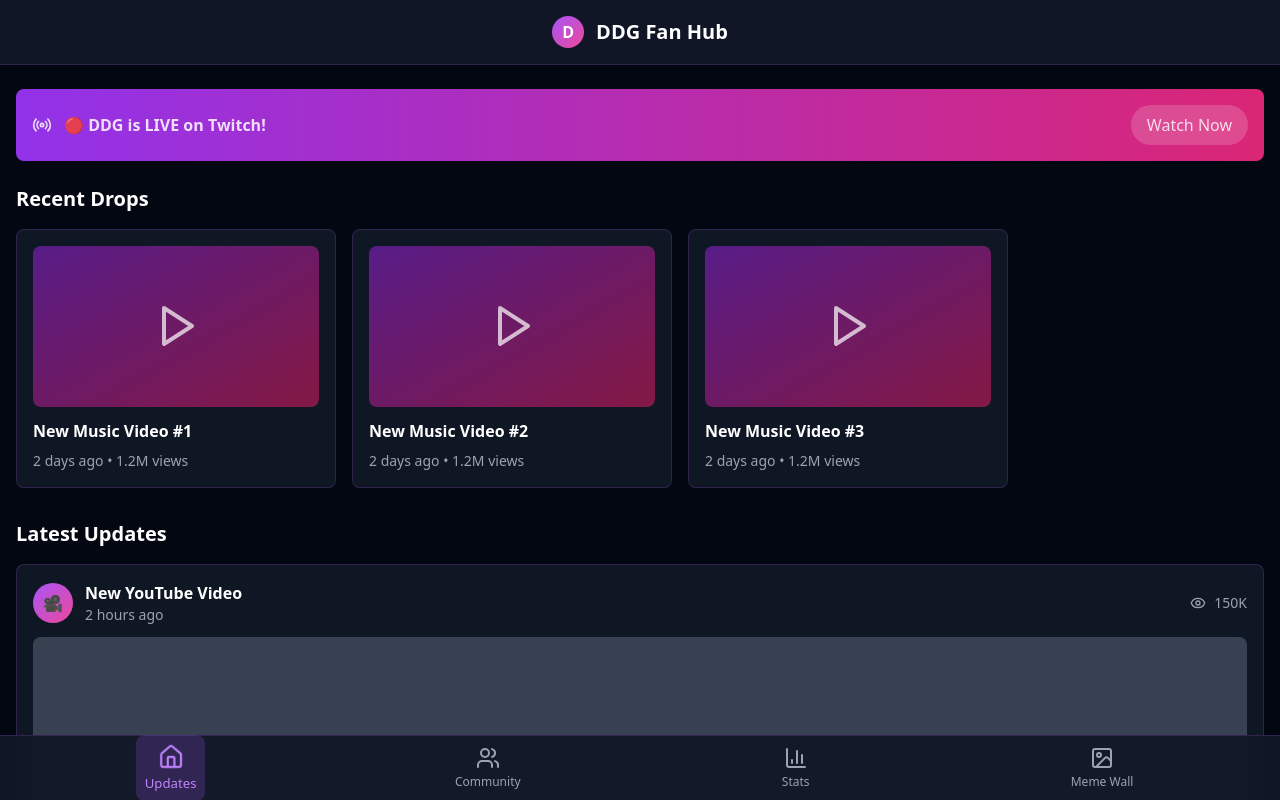
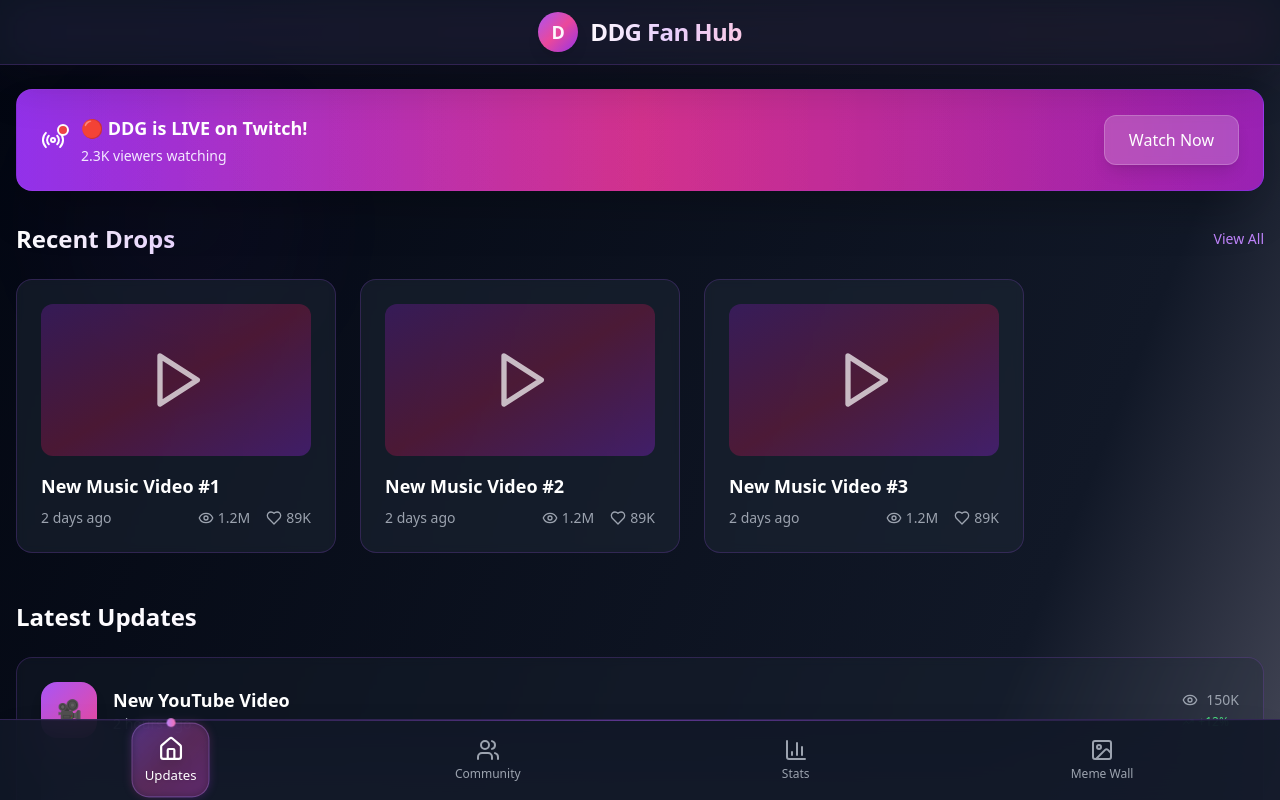
Before and after one commit to chriscod3/neon-fan-hub, a React (Vite) app: page / in a window 1280 px wide. Shown: the top 800 px of the page. Built offline with nearby package versions, Linux system fonts and the light colour scheme.

Commit message:
Refactor: Improve UI aesthetics
Enhance the overall visual appeal of the application.

```diff
--- a/src/components/BottomNavigation.tsx
+++ b/src/components/BottomNavigation.tsx
@@ -16,8 +16,11 @@ const tabs = [
 
 export function BottomNavigation({ activeTab, onTabChange }: BottomNavigationProps) {
   return (
-    <div className="fixed bottom-0 left-0 right-0 bg-gray-900/95 backdrop-blur-lg border-t border-purple-500/20 z-50">
-      <div className="flex items-center justify-around h-16 px-4">
+    <div className="fixed bottom-0 left-0 right-0 bg-gray-900/90 backdrop-blur-xl border-t border-purple-500/20 z-50 shadow-2xl">
+      {/* Gradient line at top */}
+      <div className="absolute top-0 left-0 right-0 h-px bg-gradient-to-r from-transparent via-purple-500/50 to-transparent"></div>
+
+      <div className="flex items-center justify-around h-20 px-4 relative">
         {tabs.map((tab) => {
           const Icon = tab.icon;
           const isActive = activeTab === tab.id;
@@ -27,14 +30,42 @@ export function BottomNavigation({ activeTab, onTabChange }: BottomNavigationPro
               key={tab.id}
               onClick={() => onTabChange(tab.id)}
               className={cn(
-                "flex flex-col items-center justify-center p-2 rounded-lg transition-all duration-300",
+                "flex flex-col items-center justify-center p-3 rounded-2xl transition-all duration-500 transform relative group",
                 isActive
-                  ? "text-purple-400 bg-purple-500/20 scale-110"
-                  : "text-gray-400 hover:text-purple-300"
+                  ? "text-white scale-110"
+                  : "text-gray-400 hover:text-purple-300 hover:scale-105"
               )}
             >
-              <Icon className={cn("w-6 h-6 mb-1", isActive && "animate-pulse")} />
-              <span className="text-xs font-medium">{tab.label}</span>
+              {/* Active background with glow */}
+              {isActive && (
+                <>
+                  <div className="absolute inset-0 bg-gradient-to-br from-purple-500/30 via-pink-500/20 to-purple-600/30 rounded-2xl blur-sm"></div>
+                  <div className="absolute inset-0 bg-gradient-to-br from-purple-500/20 to-pink-500/20 rounded-2xl border border-purple-400/30"></div>
+                </>
+              )}
+
+              {/* Hover glow */}
+              {!isActive && (
+                <div className="absolute inset-0 bg-purple-500/10 rounded-2xl opacity-0 group-hover:opacity-100 transition-opacity duration-300"></div>
+              )}
+
+              <div className="relative z-10 flex flex-col items-center space-y-1">
+                <Icon className={cn(
+                  "w-6 h-6 transition-all duration-300",
+                  isActive && "drop-shadow-lg"
+                )} />
+                <span className={cn(
+                  "text-xs font-medium transition-all duration-300",
+                  isActive ? "text-white drop-shadow-sm" : "text-gray-400"
+                )}>
+                  {tab.label}
+                </span>
+              </div>
+
+              {/* Active indicator dot */}
+              {isActive && (
+                <div className="absolute -top-1 left-1/2 transform -translate-x-1/2 w-2 h-2 bg-gradient-to-r from-purple-400 to-pink-400 rounded-full animate-pulse"></div>
+              )}
             </button>
           );
         })}
--- a/src/components/UpdatesTab.tsx
+++ b/src/components/UpdatesTab.tsx
@@ -1,76 +1,114 @@
 
-import { Play, Radio, Eye } from 'lucide-react';
+import { Play, Radio, Eye, TrendingUp, Heart } from 'lucide-react';
 import { useState, useEffect } from 'react';
 
 export function UpdatesTab() {
   const [isLive, setIsLive] = useState(true);
 
   return (
-    <div className="space-y-6 pb-20">
+    <div className="space-y-8 pb-24">
       {/* Twitch Live Bar */}
-      <div className={`relative overflow-hidden rounded-lg ${isLive ? 'bg-gradient-to-r from-purple-600 to-pink-600' : 'bg-gray-800'} p-4`}>
-        <div className="flex items-center justify-between">
-          <div className="flex items-center space-x-3">
-            <Radio className={`w-5 h-5 ${isLive ? 'text-white animate-pulse' : 'text-gray-400'}`} />
-            <span className="font-bold text-white">
-              {isLive ? '🔴 DDG is LIVE on Twitch!' : 'DDG is offline'}
-            </span>
+      <div className={`relative overflow-hidden rounded-2xl ${isLive ? 'bg-gradient-to-r from-purple-600 via-pink-600 to-purple-700' : 'bg-gray-800/50'} p-6 shadow-2xl border border-purple-500/20`}>
+        <div className="flex items-center justify-between relative z-10">
+          <div className="flex items-center space-x-4">
+            <div className="relative">
+              <Radio className={`w-6 h-6 ${isLive ? 'text-white' : 'text-gray-400'}`} />
+              {isLive && (
+                <div className="absolute -top-1 -right-1 w-3 h-3 bg-red-500 rounded-full animate-pulse border-2 border-white"></div>
+              )}
+            </div>
+            <div>
+              <span className="font-bold text-white text-lg">
+                {isLive ? '🔴 DDG is LIVE on Twitch!' : 'DDG is offline'}
+              </span>
+              {isLive && (
+                <p className="text-purple-100 text-sm mt-1">2.3K viewers watching</p>
+              )}
+            </div>
           </div>
           {isLive && (
-            <button className="bg-white/20 hover:bg-white/30 px-4 py-2 rounded-full text-white font-medium transition-all">
+            <button className="bg-white/20 hover:bg-white/30 backdrop-blur-sm px-6 py-3 rounded-xl text-white font-medium transition-all duration-300 transform hover:scale-105 shadow-lg border border-white/20">
               Watch Now
             </button>
           )}
         </div>
         {isLive && (
-          <div className="absolute inset-0 bg-gradient-to-r from-purple-600/50 to-pink-600/50 animate-pulse opacity-30"></div>
+          <>
+            <div className="absolute inset-0 bg-gradient-to-r from-purple-600/30 to-pink-600/30 animate-pulse"></div>
+            <div className="absolute top-0 left-0 w-full h-full bg-gradient-to-r from-transparent via-white/5 to-transparent animate-pulse"></div>
+          </>
         )}
       </div>
 
       {/* Recent Drops Carousel */}
-      <div className="space-y-4">
-        <h2 className="text-xl font-bold text-white">Recent Drops</h2>
-        <div className="flex space-x-4 overflow-x-auto pb-2">
+      <div className="space-y-6">
+        <div className="flex items-center justify-between">
+          <h2 className="text-2xl font-bold bg-gradient-to-r from-white to-purple-200 bg-clip-text text-transparent">Recent Drops</h2>
+          <button className="text-purple-400 hover:text-purple-300 text-sm font-medium transition-colors">
+            View All
+          </button>
+        </div>
+        <div className="flex space-x-6 overflow-x-auto pb-4 scrollbar-hide">
           {[1, 2, 3].map((index) => (
-            <div key={index} className="flex-none w-80 bg-gray-800/50 rounded-lg p-4 border border-purple-500/20">
-              <div className="aspect-video bg-gradient-to-br from-purple-900 to-pink-900 rounded-lg mb-3 flex items-center justify-center">
-                <Play className="w-12 h-12 text-white/70" />
+            <div key={index} className="flex-none w-80 bg-gray-800/50 backdrop-blur-sm rounded-2xl p-6 border border-purple-500/20 hover:border-purple-400/40 transition-all duration-500 transform hover:scale-105 hover:shadow-2xl group">
+              <div className="aspect-video bg-gradient-to-br from-purple-900/50 via-pink-900/50 to-purple-800/50 rounded-xl mb-4 flex items-center justify-center relative overflow-hidden group-hover:scale-105 transition-transform duration-300">
+                <div className="absolute inset-0 bg-gradient-to-br from-purple-500/20 to-pink-500/20 opacity-0 group-hover:opacity-100 transition-opacity duration-300"></div>
+                <Play className="w-16 h-16 text-white/70 relative z-10 group-hover:scale-110 transition-transform duration-300" />
               </div>
-              <h3 className="font-semibold text-white mb-2">New Music Video #{index}</h3>
-              <p className="text-gray-400 text-sm">2 days ago • 1.2M views</p>
+              <h3 className="font-semibold text-white mb-2 text-lg">New Music Video #{index}</h3>
+              <div className="flex items-center justify-between text-gray-400 text-sm">
+                <span>2 days ago</span>
+                <div className="flex items-center space-x-4">
+                  <div className="flex items-center space-x-1">
+                    <Eye className="w-4 h-4" />
+                    <span>1.2M</span>
+                  </div>
+                  <div className="flex items-center space-x-1">
+                    <Heart className="w-4 h-4" />
+                    <span>89K</span>
+                  </div>
+                </div>
+              </div>
             </div>
           ))}
         </div>
       </div>
 
       {/* Content Feed */}
-      <div className="space-y-4">
-        <h2 className="text-xl font-bold text-white">Latest Updates</h2>
+      <div className="space-y-6">
+        <h2 className="text-2xl font-bold bg-gradient-to-r from-white to-purple-200 bg-clip-text text-transparent">Latest Updates</h2>
         {[
-          { type: 'youtube', title: 'New YouTube Video', time: '2 hours ago', views: '150K' },
-          { type: 'instagram', title: 'IG Reel', time: '5 hours ago', views: '89K' },
-          { type: 'music', title: 'Latest Music Drop', time: '1 day ago', views: '500K' },
+          { type: 'youtube', title: 'New YouTube Video', time: '2 hours ago', views: '150K', engagement: '+12%' },
+          { type: 'instagram', title: 'IG Reel', time: '5 hours ago', views: '89K', engagement: '+8%' },
+          { type: 'music', title: 'Latest Music Drop', time: '1 day ago', views: '500K', engagement: '+25%' },
         ].map((post, index) => (
-          <div key={index} className="bg-gray-800/50 rounded-lg p-4 border border-purple-500/20 hover:border-purple-400/40 transition-all cursor-pointer">
-            <div className="flex items-center justify-between mb-3">
-              <div className="flex items-center space-x-3">
-                <div className="w-10 h-10 bg-gradient-to-br from-purple-500 to-pink-500 rounded-full flex items-center justify-center">
+          <div key={index} className="bg-gray-800/30 backdrop-blur-sm rounded-2xl p-6 border border-purple-500/20 hover:border-purple-400/40 transition-all duration-500 cursor-pointer group hover:shadow-2xl">
+            <div className="flex items-center justify-between mb-4">
+              <div className="flex items-center space-x-4">
+                <div className="w-14 h-14 bg-gradient-to-br from-purple-500 to-pink-500 rounded-2xl flex items-center justify-center text-white text-xl shadow-lg group-hover:shadow-purple-500/25 transition-all duration-300">
                   {post.type === 'youtube' && '🎥'}
                   {post.type === 'instagram' && '📸'}
                   {post.type === 'music' && '🎶'}
                 </div>
                 <div>
-                  <h3 className="font-semibold text-white">{post.title}</h3>
+                  <h3 className="font-semibold text-white text-lg">{post.title}</h3>
                   <p className="text-gray-400 text-sm">{post.time}</p>
                 </div>
               </div>
-              <div className="flex items-center space-x-2 text-gray-400">
-                <Eye className="w-4 h-4" />
-                <span className="text-sm">{post.views}</span>
+              <div className="text-right">
+                <div className="flex items-center space-x-2 text-gray-400 mb-1">
+                  <Eye className="w-4 h-4" />
+                  <span className="text-sm font-medium">{post.views}</span>
+                </div>
+                <div className="flex items-center space-x-1 text-green-400 text-xs">
+                  <TrendingUp className="w-3 h-3" />
+                  <span>{post.engagement}</span>
+                </div>
               </div>
             </div>
-            <div className="aspect-video bg-gray-700 rounded-lg flex items-center justify-center">
-              <Play className="w-8 h-8 text-white/50" />
+            <div className="aspect-video bg-gradient-to-br from-gray-700/50 to-gray-800/50 rounded-xl flex items-center justify-center group-hover:scale-[1.02] transition-transform duration-300 relative overflow-hidden">
+              <div className="absolute inset-0 bg-gradient-to-br from-purple-500/10 to-pink-500/10 opacity-0 group-hover:opacity-100 transition-opacity duration-300"></div>
+              <Play className="w-12 h-12 text-white/50 relative z-10" />
             </div>
           </div>
         ))}
--- a/src/index.css
+++ b/src/index.css
@@ -1,3 +1,4 @@
+
 @tailwind base;
 @tailwind components;
 @tailwind utilities;
@@ -39,19 +40,12 @@ All colors MUST be HSL.
     --radius: 0.5rem;
 
     --sidebar-background: 0 0% 98%;
-
     --sidebar-foreground: 240 5.3% 26.1%;
-
     --sidebar-primary: 240 5.9% 10%;
-
     --sidebar-primary-foreground: 0 0% 98%;
-
     --sidebar-accent: 240 4.8% 95.9%;
-
     --sidebar-accent-foreground: 240 5.9% 10%;
-
     --sidebar-border: 220 13% 91%;
-
     --sidebar-ring: 217.2 91.2% 59.8%;
   }
 
@@ -103,3 +97,44 @@ All colors MUST be HSL.
     @apply bg-background text-foreground;
   }
 }
+
+@layer utilities {
+  /* Hide scrollbar for Chrome, Safari and Opera */
+  .scrollbar-hide {
+    -ms-overflow-style: none;  /* IE and Edge */
+    scrollbar-width: none;  /* Firefox */
+  }
+
+  .scrollbar-hide::-webkit-scrollbar {
+    display: none;
+  }
+
+  /* Custom animations */
+  .animate-fade-in {
+    animation: fadeIn 0.6s ease-out;
+  }
+
+  @keyframes fadeIn {
+    from {
+      opacity: 0;
+      transform: translateY(20px);
+    }
+    to {
+      opacity: 1;
+      transform: translateY(0);
+    }
+  }
+
+  /* Glass morphism utilities */
+  .glass {
+    background: rgba(255, 255, 255, 0.1);
+    backdrop-filter: blur(10px);
+    border: 1px solid rgba(255, 255, 255, 0.2);
+  }
+
+  .glass-dark {
+    background: rgba(0, 0, 0, 0.2);
+    backdrop-filter: blur(10px);
+    border: 1px solid rgba(255, 255, 255, 0.1);
+  }
+}
--- a/src/pages/Index.tsx
+++ b/src/pages/Index.tsx
@@ -25,22 +25,35 @@ const Index = () => {
   };
 
   return (
-    <div className="min-h-screen bg-gray-950">
+    <div className="min-h-screen bg-gradient-to-br from-gray-950 via-gray-900 to-purple-950/20 relative overflow-hidden">
+      {/* Animated background elements */}
+      <div className="absolute inset-0 opacity-30">
+        <div className="absolute top-20 left-10 w-72 h-72 bg-purple-500/10 rounded-full blur-3xl animate-pulse"></div>
+        <div className="absolute bottom-32 right-10 w-96 h-96 bg-pink-500/10 rounded-full blur-3xl animate-pulse delay-1000"></div>
+        <div className="absolute top-1/2 left-1/2 transform -translate-x-1/2 -translate-y-1/2 w-80 h-80 bg-blue-500/5 rounded-full blur-3xl animate-pulse delay-500"></div>
+      </div>
+
       {/* Header */}
-      <div className="sticky top-0 bg-gray-900/95 backdrop-blur-lg border-b border-purple-500/20 z-40">
-        <div className="flex items-center justify-center h-16 px-4">
-          <div className="flex items-center space-x-3">
-            <div className="w-8 h-8 bg-gradient-to-br from-purple-500 to-pink-500 rounded-full flex items-center justify-center text-white font-bold">
+      <div className="sticky top-0 bg-gray-900/80 backdrop-blur-xl border-b border-purple-500/20 z-40 shadow-2xl">
+        <div className="flex items-center justify-center h-16 px-4 relative">
+          <div className="flex items-center space-x-3 group">
+            <div className="w-10 h-10 bg-gradient-to-br from-purple-500 via-pink-500 to-purple-600 rounded-full flex items-center justify-center text-white font-bold text-lg shadow-lg group-hover:shadow-purple-500/25 transition-all duration-300 transform group-hover:scale-110">
               D
             </div>
-            <h1 className="text-xl font-bold text-white">DDG Fan Hub</h1>
+            <h1 className="text-2xl font-bold bg-gradient-to-r from-white via-purple-200 to-pink-200 bg-clip-text text-transparent tracking-tight">
+              DDG Fan Hub
+            </h1>
           </div>
+          {/* Subtle glow effect */}
+          <div className="absolute inset-0 bg-gradient-to-r from-purple-500/10 to-pink-500/10 blur-xl opacity-50"></div>
         </div>
       </div>
 
       {/* Main Content */}
-      <div className="px-4 py-6">
-        {renderTab()}
+      <div className="px-4 py-6 relative z-10">
+        <div className="animate-fade-in">
+          {renderTab()}
+        </div>
       </div>
 
       {/* Bottom Navigation */}
```
Also changed, not shown: src/components/StatsTab.tsx (+73 -51 lines).
